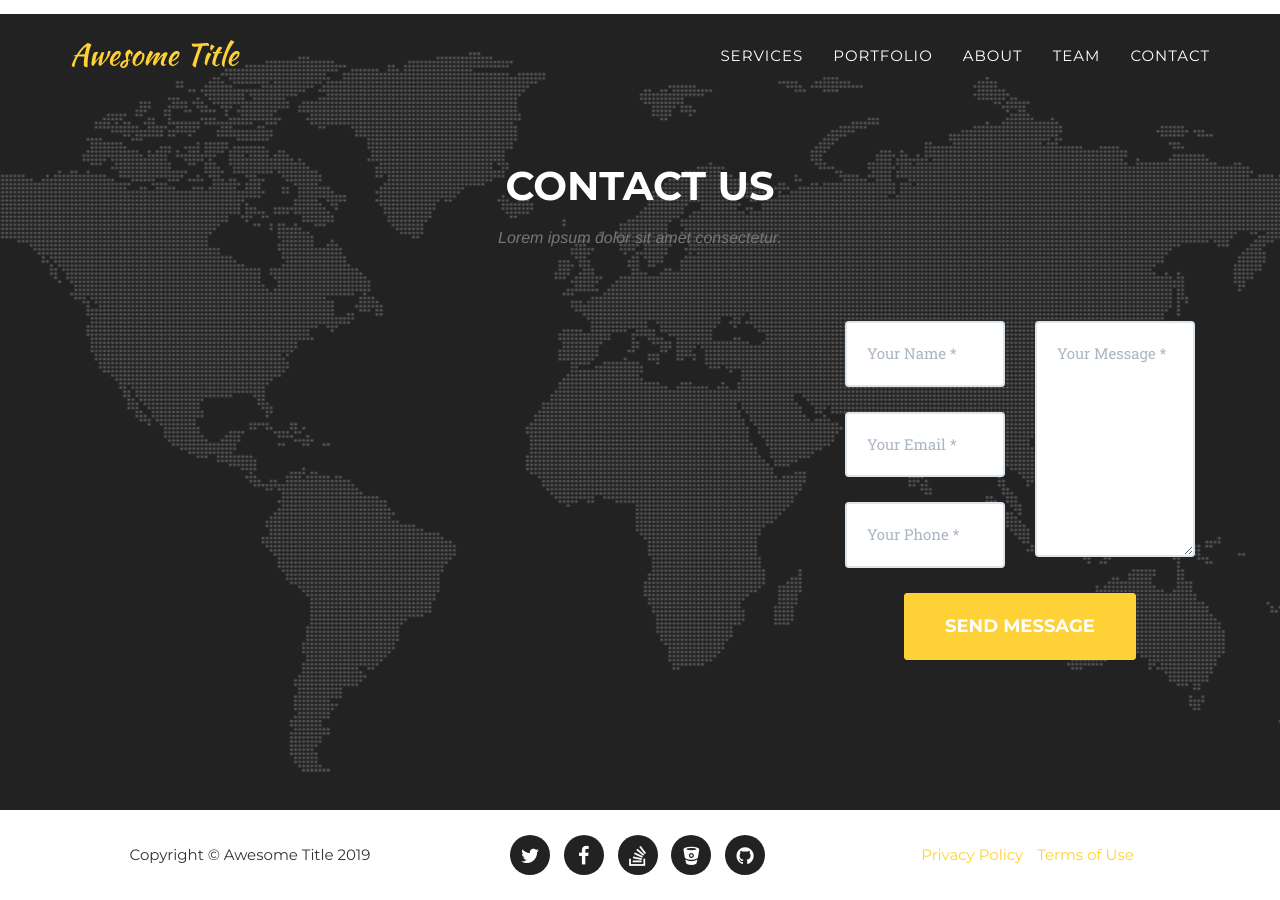
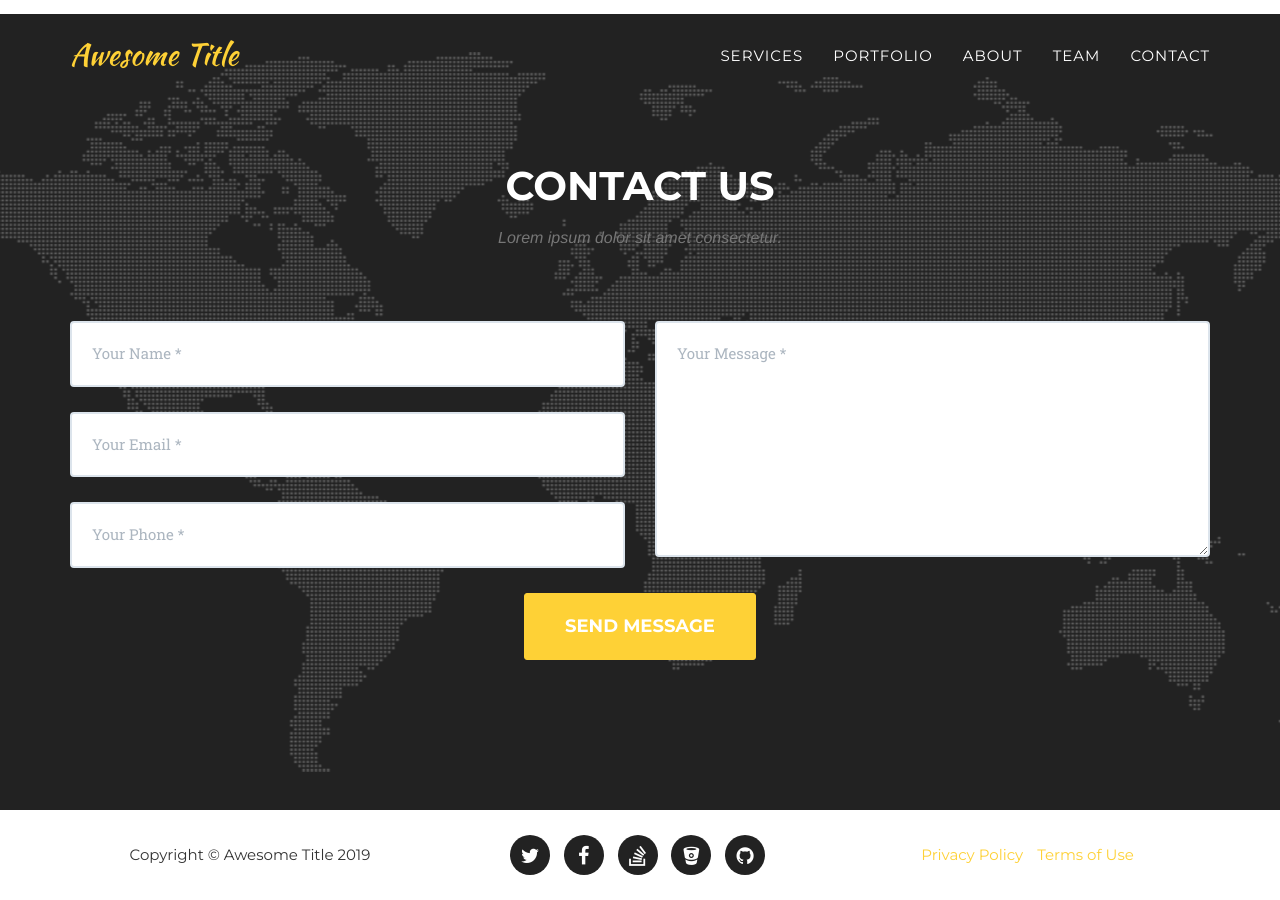
Before and after one commit to devmahadev/social, a Jekyll site: the page built from index.html, in a window 1280 px wide and 900 px high, scrolled down 5494 px. Built offline with Jekyll 4.4.1, drawn with Linux system fonts in a browser that asks for light colours; nearby versions of some CDN libraries; some web fonts are replaced; library files that are not in the unit come from our copies.

Commit message:
update form again

```diff
--- a/_includes/contact.html
+++ b/_includes/contact.html
@@ -8,7 +8,6 @@
             </div>
             <div class="row">
                 <div class="col-lg-12">
-         <div class="col-sm-6 col-sm-offset-6 col-md-4 col-md-offset-8 form">
         <!--      <h3><svg class="icon icon-envelope-o"><use xlink:href="#icon-envelope-o"></use></svg>Make an Appointment</h3>
             <form action="https://getsimpleform.com/messages?form_api_token=7aad21e76554ffed10ebba9b06ec1f1f" method="post">
                 <div class="form-field">
```
